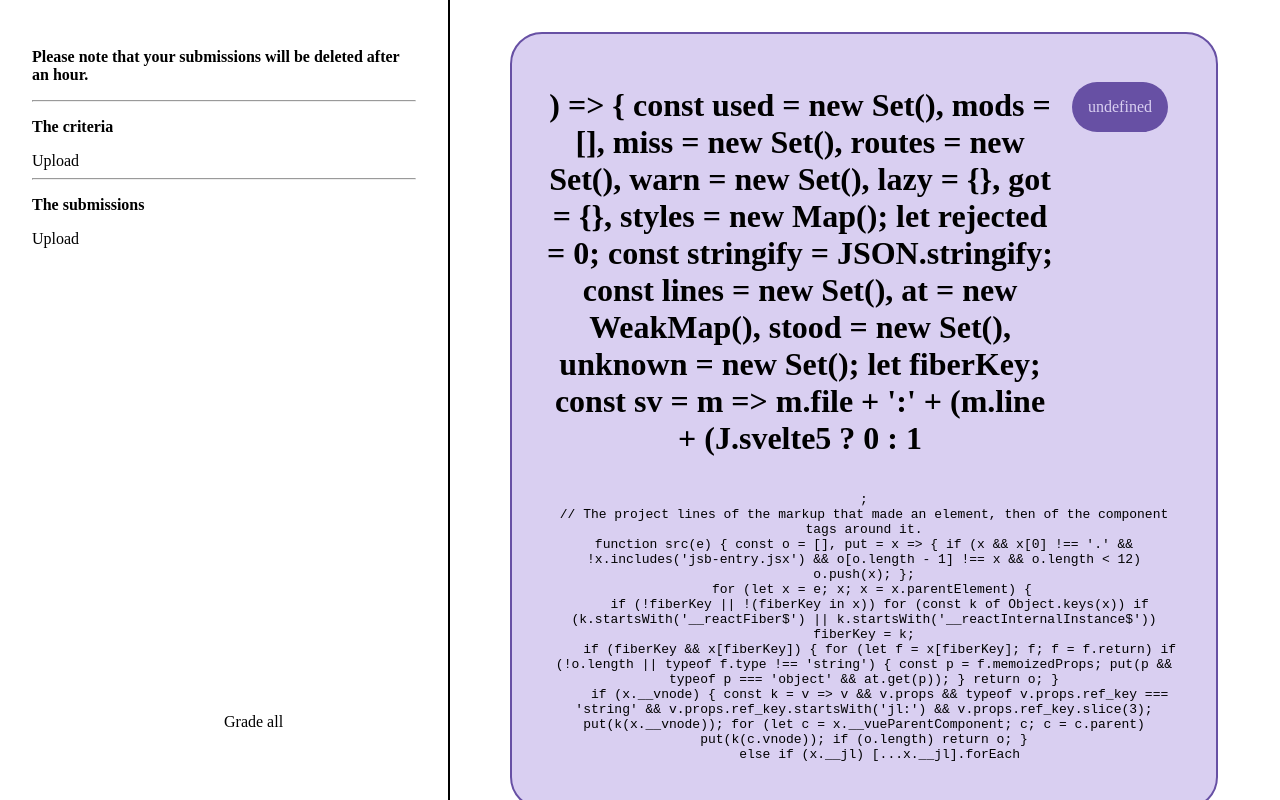
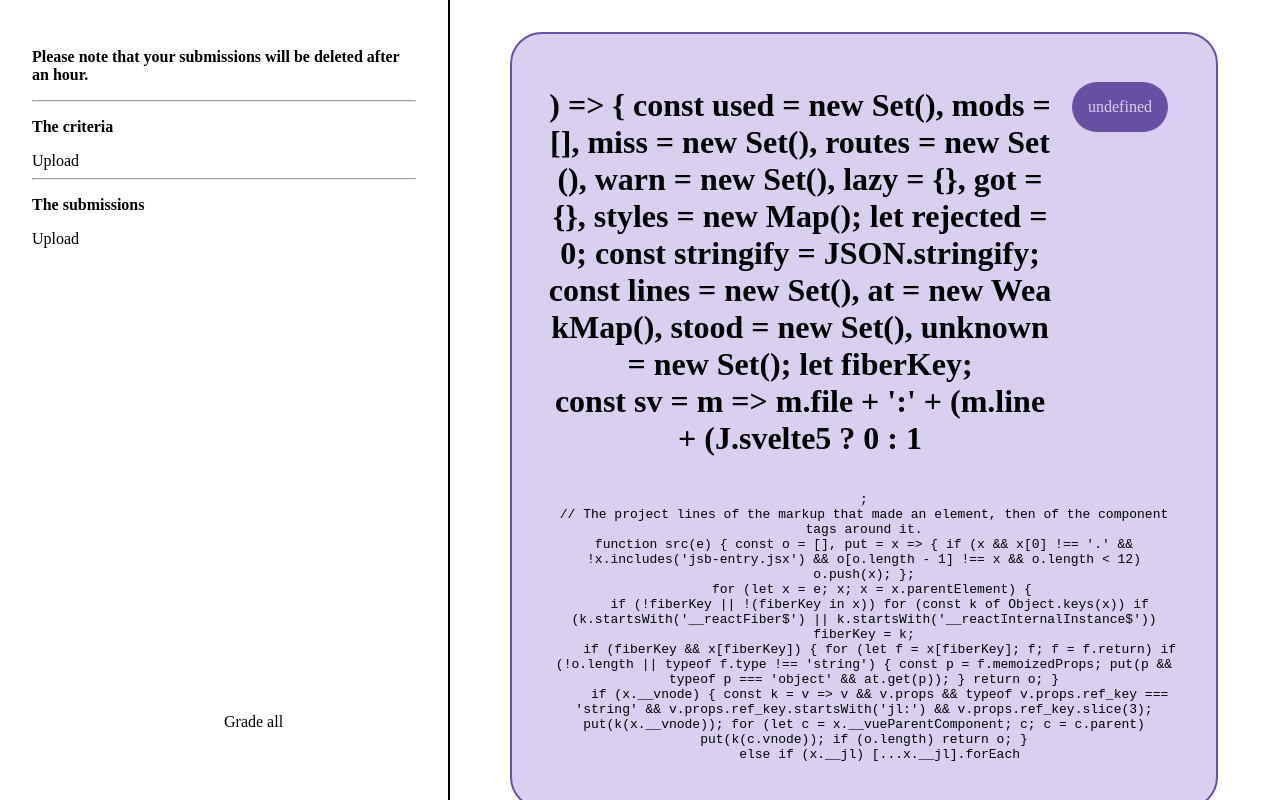
Before and after one commit to Milk-Cool/UltraGrader, a website with bundled scripts: page public/index.html in a window 1280 px wide. Both pictures are taken after a click on the element "Grade all". Built offline with nearby package versions, Linux system fonts and the light colour scheme; files whose address does not match are found by name.

Commit message:
small style fixes

```diff
--- a/public/style.css
+++ b/public/style.css
@@ -53,7 +53,8 @@ md-icon {
 
 .submission-name, .name {
     display: flex;
-    flex: 2;
+    width: calc(100% - 44px); /* Width of the icon */
+    word-break: break-all;
 }
 
 .submission-name {
```
